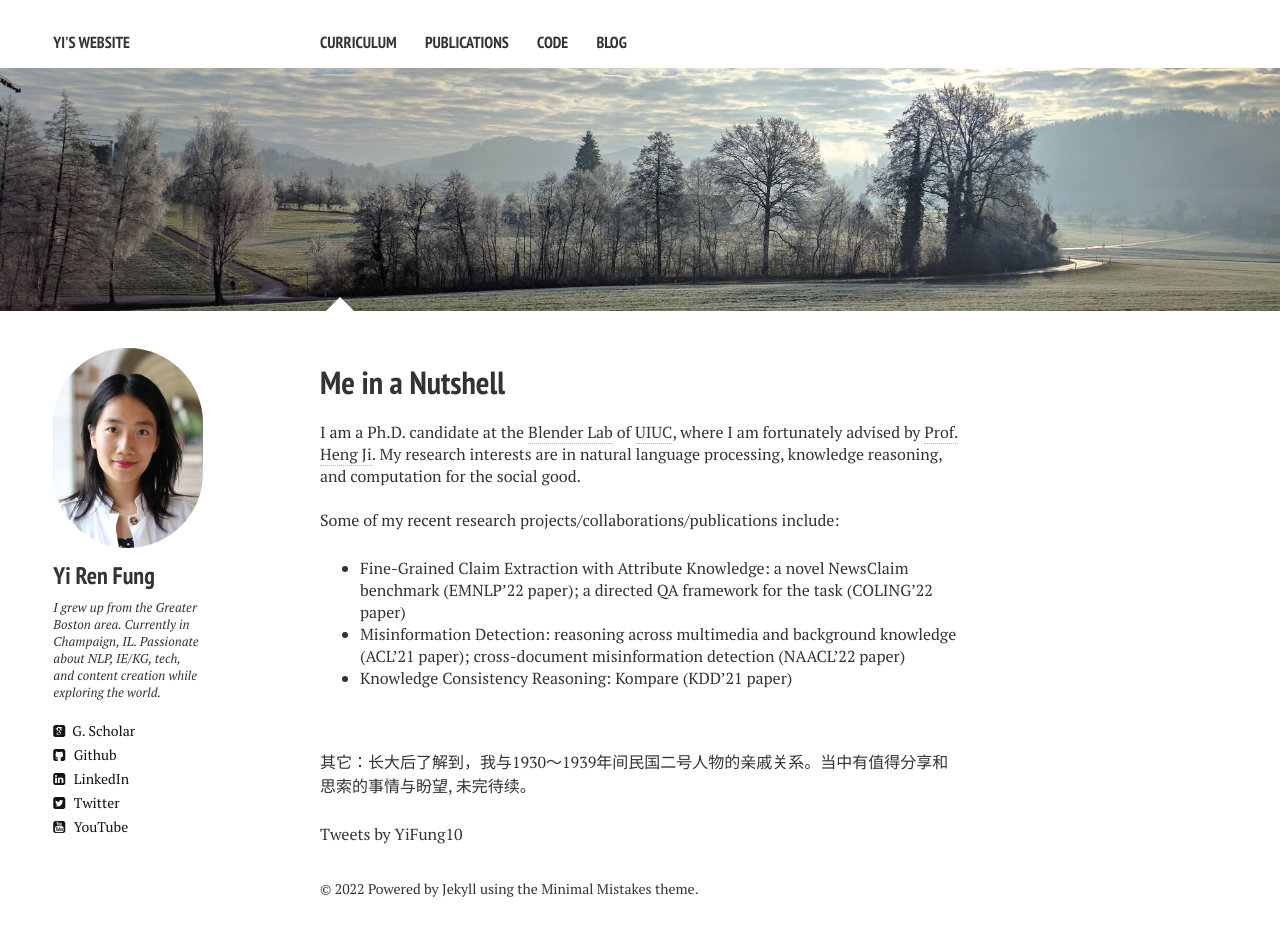
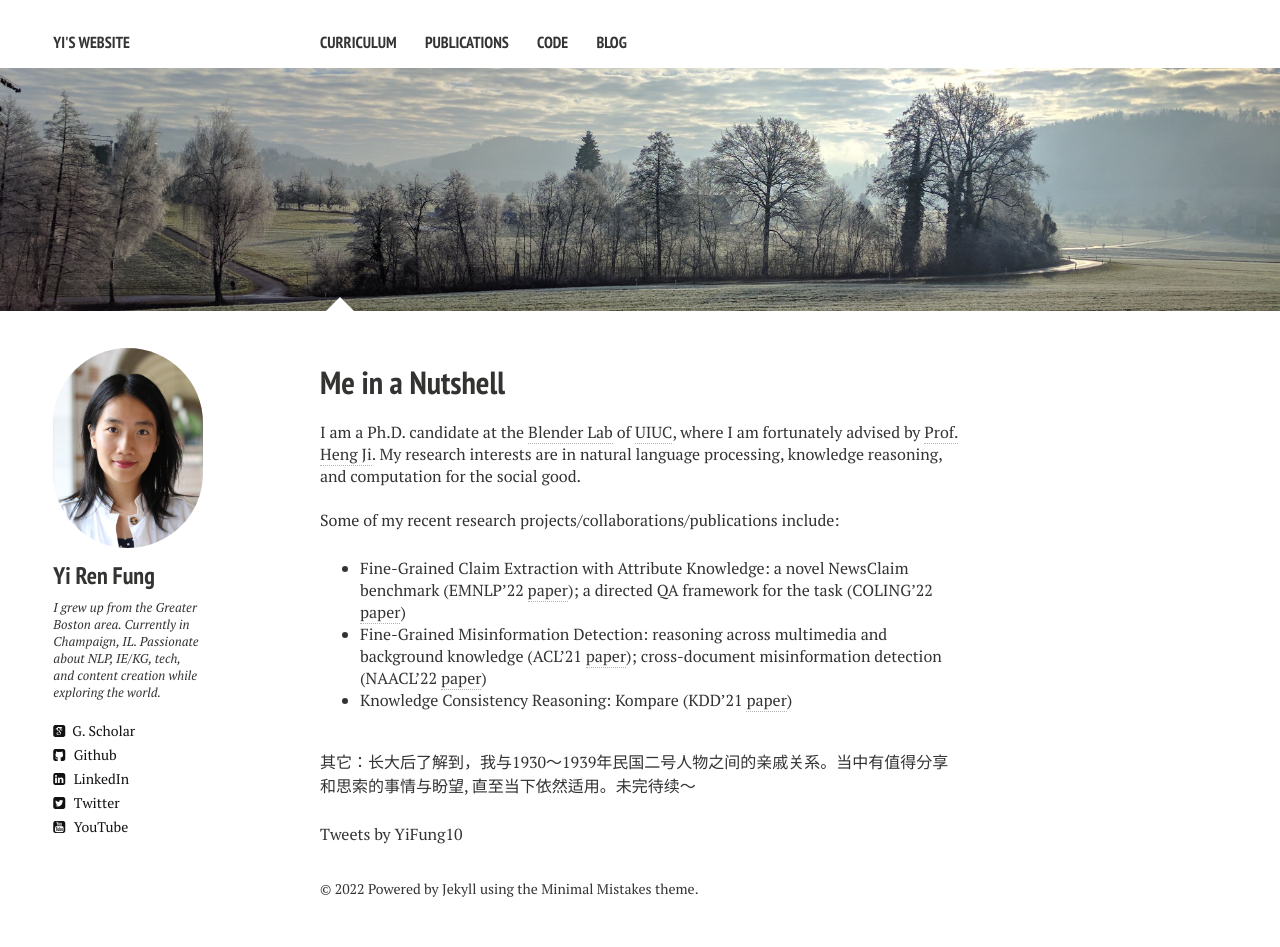
Before and after one commit to yrf1/yrf1.github.io, a Jekyll site: the page built from index.md, in a window 1280 px wide. Built offline with Jekyll 4.4.1, drawn with Linux system fonts in a browser that asks for light colours; nearby versions of some CDN libraries; comment, search, counter and statistics services are not loaded.

Commit message:
update index

```diff
--- a/index.md
+++ b/index.md
@@ -10,9 +10,9 @@ image:
 I am a Ph.D. candidate at the <a href="https://blender.cs.illinois.edu/" target="_blank">Blender Lab</a> of <a href="https://cs.illinois.edu/" target="_blank">UIUC</a>, where I am fortunately advised by <a href="https://blender.cs.illinois.edu/hengji.html" target="_blank">Prof. Heng Ji</a>. My research interests are in natural language processing, knowledge reasoning, and computation for the social good.
 <br/><br/>
 Some of my recent research projects/collaborations/publications include:
-* Fine-Grained Claim Extraction with Attribute Knowledge: a novel NewsClaim benchmark (EMNLP'22 paper); a directed QA framework for the task (COLING'22 paper)
-* Misinformation Detection: reasoning across multimedia and background knowledge (ACL'21 paper); cross-document misinformation detection (NAACL'22 paper)
-* Knowledge Consistency Reasoning: Kompare (KDD'21 paper)
+* Fine-Grained Claim Extraction with Attribute Knowledge: a novel NewsClaim benchmark (EMNLP'22 <a href="http://scholar.google.es/citations?user=eUae2K0AAAAJ" target="_blank">paper</a>); a directed QA framework for the task (COLING'22 <a href="http://scholar.google.es/citations?user=eUae2K0AAAAJ" target="_blank">paper</a>)
+* Fine-Grained Misinformation Detection: reasoning across multimedia and background knowledge (ACL'21 <a href="http://scholar.google.es/citations?user=eUae2K0AAAAJ" target="_blank">paper</a>); cross-document misinformation detection (NAACL'22 <a href="http://scholar.google.es/citations?user=eUae2K0AAAAJ" target="_blank">paper</a>)
+* Knowledge Consistency Reasoning: Kompare (KDD'21 <a href="http://scholar.google.es/citations?user=eUae2K0AAAAJ" target="_blank">paper</a>)
 
-<br/><br/>
-其它：长大后了解到，我与1930～1939年间民国二号人物的亲戚关系。当中有值得分享和思索的事情与盼望, 未完待续。
+<br/>
+其它：长大后了解到，我与1930～1939年民国二号人物之间的亲戚关系。当中有值得分享和思索的事情与盼望, 直至当下依然适用。未完待续～
```
